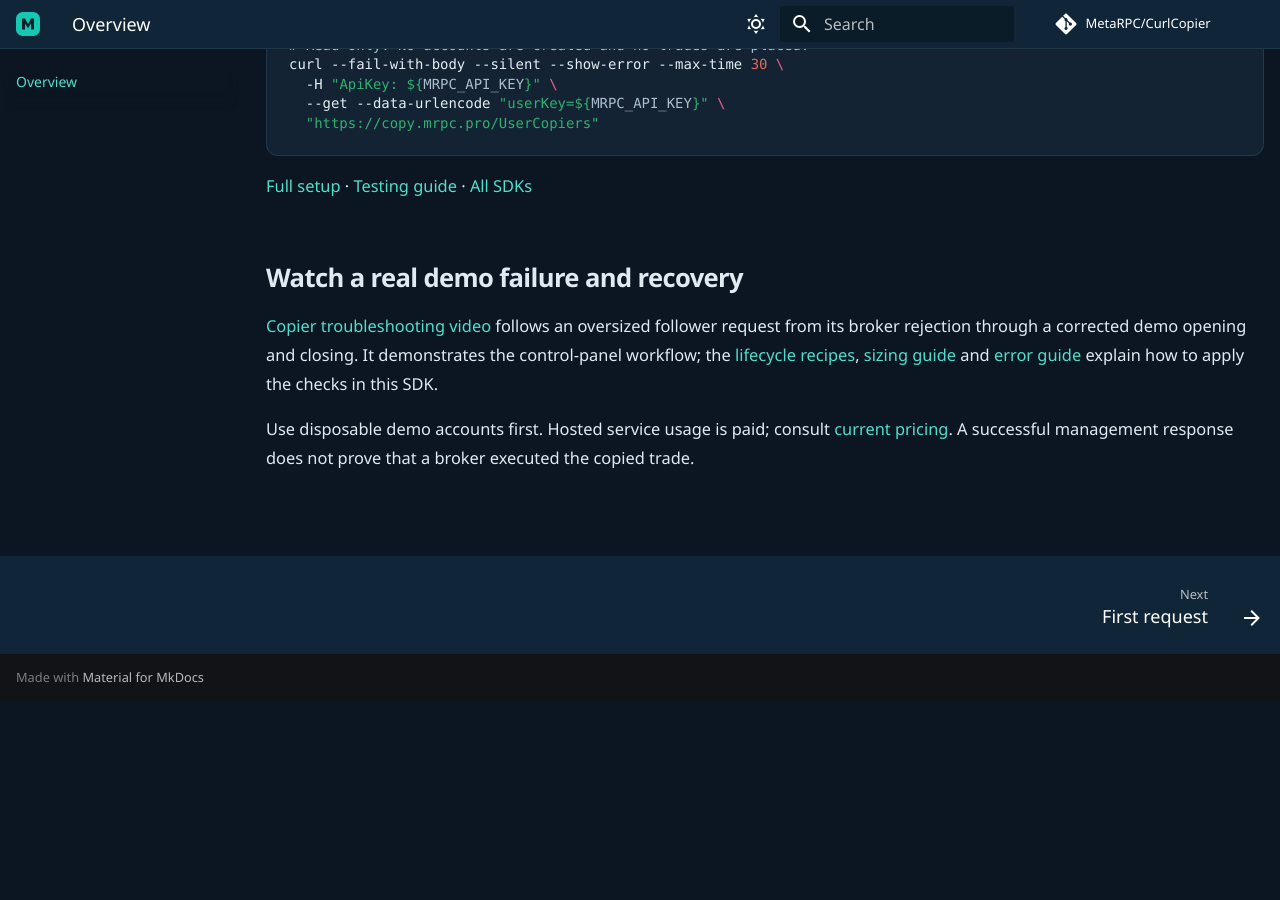
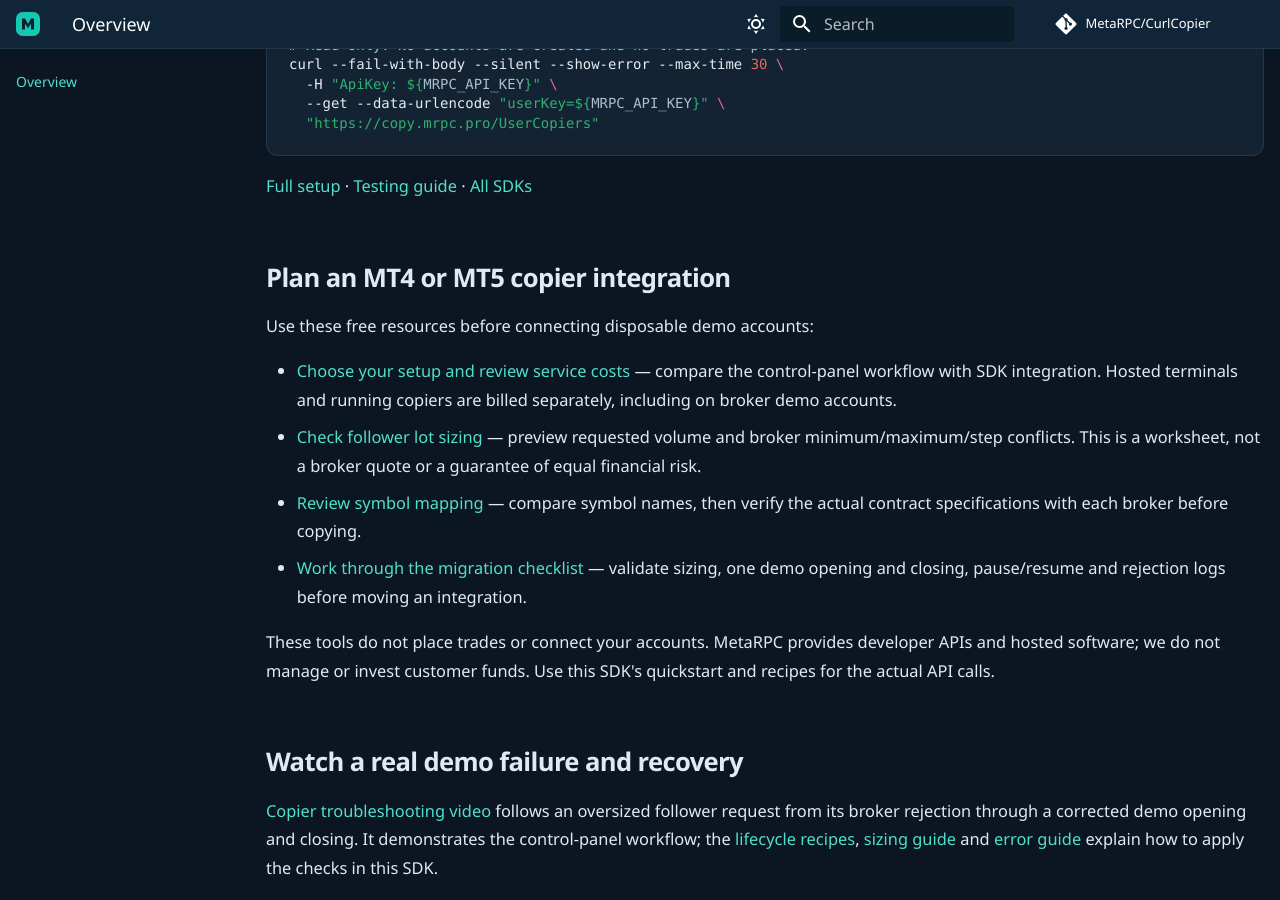
Before and after one commit to MetaRPC/CurlCopier, an MkDocs documentation site: the page built from docs/index.md, in a window 1280 px wide and 900 px high, scrolled down 1347 px. Built offline with MkDocs 1.6.1 and Material for MkDocs 9.7.7, drawn with Linux system fonts in a browser that asks for light colours; comment, search, counter and statistics services are not loaded; before the commit the page ends 2048 px from its top, so only the background shows below that.

Commit message:
Connect copier SDK guides to setup and free validation tools

```diff
--- a/docs/index.md
+++ b/docs/index.md
@@ -52,6 +52,17 @@ curl --fail-with-body --silent --show-error --max-time 30 \
 
 [Full setup](quickstart.md) · [Testing guide](testing.md) · [All SDKs](sdks.md)
 
+## Plan an MT4 or MT5 copier integration
+
+Use these free resources before connecting disposable demo accounts:
+
+- [Choose your setup and review service costs](https://mrpc.pro/start/copier?lang=en&utm_source=github&utm_medium=referral&utm_campaign=copier_sdk_setup_nov17&utm_content=curlcopier_docs_setup) — compare the control-panel workflow with SDK integration. Hosted terminals and running copiers are billed separately, including on broker demo accounts.
+- [Check follower lot sizing](https://mrpc.pro/tools/copier-sizing?lang=en&utm_source=github&utm_medium=referral&utm_campaign=copier_sdk_setup_nov17&utm_content=curlcopier_docs_sizing) — preview requested volume and broker minimum/maximum/step conflicts. This is a worksheet, not a broker quote or a guarantee of equal financial risk.
+- [Review symbol mapping](https://mrpc.pro/tools/symbol-mapping?lang=en&utm_source=github&utm_medium=referral&utm_campaign=copier_sdk_setup_nov17&utm_content=curlcopier_docs_symbols) — compare symbol names, then verify the actual contract specifications with each broker before copying.
+- [Work through the migration checklist](https://mrpc.pro/guides/copier-migration?lang=en&utm_source=github&utm_medium=referral&utm_campaign=copier_sdk_setup_nov17&utm_content=curlcopier_docs_migration) — validate sizing, one demo opening and closing, pause/resume and rejection logs before moving an integration.
+
+These tools do not place trades or connect your accounts. MetaRPC provides developer APIs and hosted software; we do not manage or invest customer funds. Use this SDK's quickstart and recipes for the actual API calls.
+
 ## Watch a real demo failure and recovery
 
 [Copier troubleshooting video](https://mrpc.pro/tutorials/console/copier-troubleshooting) follows an oversized follower request from its broker rejection through a corrected demo opening and closing. It demonstrates the control-panel workflow; the [lifecycle recipes](recipes.md), [sizing guide](sizing.md) and [error guide](troubleshooting.md) explain how to apply the checks in this SDK.
```
Also changed, not shown: README.md (+11 -0 lines).
